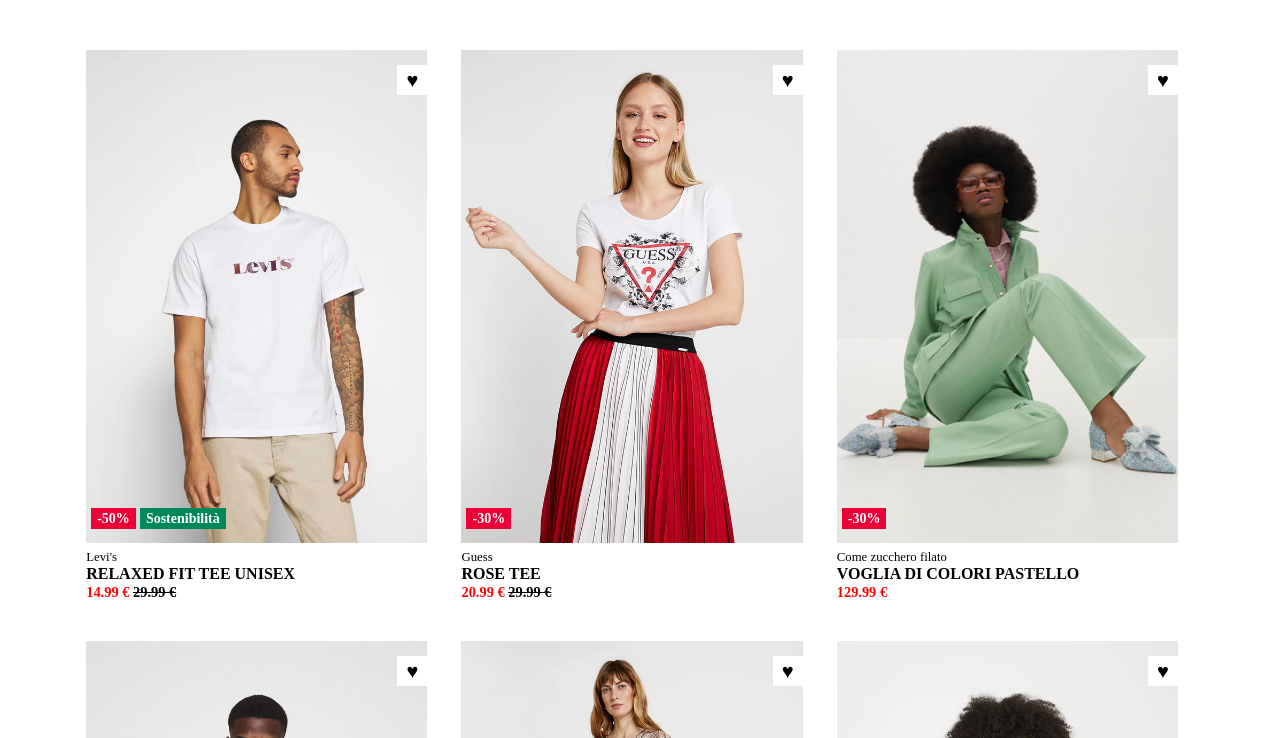
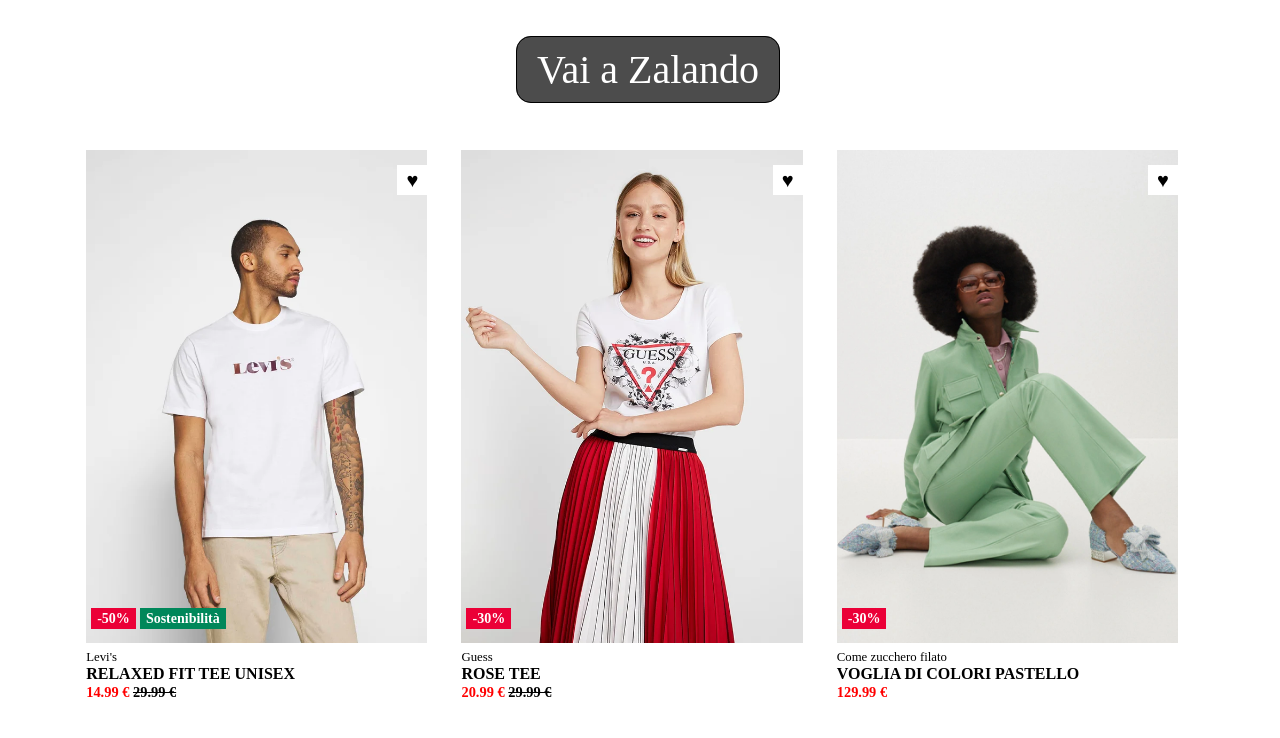
Before and after one commit to yuribertoli/html-css-boolando, a plain HTML site: page index.html in a window 1280 px wide. Shown: the top 738 px of the page. Drawn offline with Linux system fonts and the light colour scheme.

Commit message:
link fixed to zalando with pointer

```diff
--- a/index.html
+++ b/index.html
@@ -8,6 +8,12 @@
     <link rel="stylesheet" href="style.css">
 </head>
 <body>
+
+    <header>
+        <div class="topheader">
+            <a href="https://www.zalando.it/" target="_blank">Vai a Zalando</a>
+        </div>
+    </header>
 
     <main>
 
--- a/style.css
+++ b/style.css
@@ -5,9 +5,33 @@
     font-family: Arial, Helvetica, sans-serif;
 }
 
+.topheader {
+    width: 100%;
+    height: 100px;
+    text-align: center;
+    line-height: 100px;
+    position: fixed;
+    top: 20px;
+    z-index: 3;
+}
+
+.topheader a {
+    text-decoration: none;
+    background-color: rgba(0, 0, 0, 0.7);
+    color: white;
+    font-size: 40px;
+    padding: 10px 20px;
+    border-radius: 15px;
+    border: 1px solid black;
+}
+
+.topheader:hover a {
+    cursor: url(bee3.png), pointer;
+}
+
 .container {
     width: 90%;
-    margin: 50px auto;
+    margin: 150px auto;
 }
 
 .row {
```
